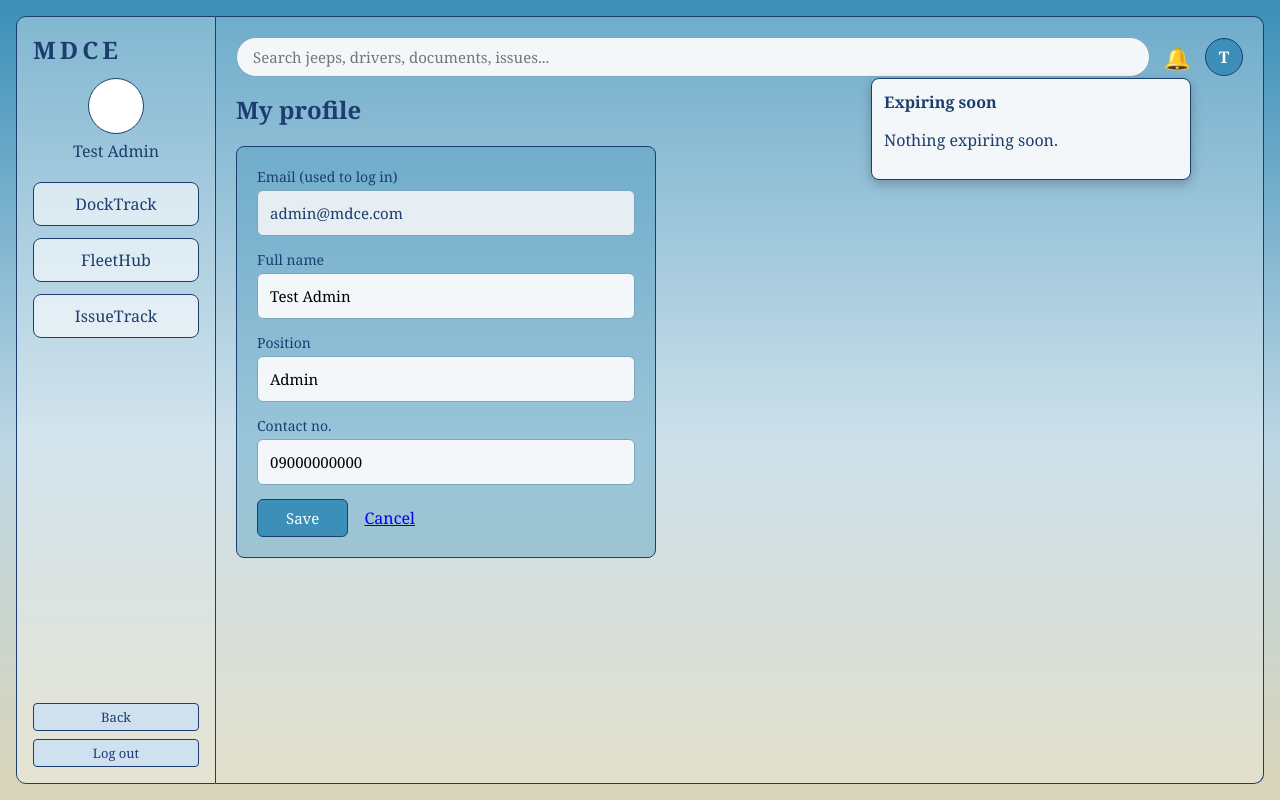
After one commit to vinci404/mdce-finals, a Flask app: page /profile in a window 1280 px wide, after a click that opens the changed part. The commit adds this page. Run offline with Flask 3, Linux system fonts and the light colour scheme; a user stored in the database is signed in; data comes from the database, SQL or seed files in the repository; data that the repository does not hold is empty.

Commit message:
Add top bar: search, notification bell, profile page

```diff
--- a/app.py
+++ b/app.py
@@ -704,5 +704,101 @@ def issues_delete(issue_id):
     db.close()
     return redirect(url_for("issues_list"))
 
+# ---------- TOP BAR: bell, search, profile ----------
+@app.context_processor
+def inject_topbar():
+    """Makes the bell's data available in every page."""
+    if "admin_id" not in session:
+        return {}
+    db = get_db()
+    cur = db.cursor(dictionary=True, buffered=True)
+    items = get_expiring(cur)
+    cur.close()
+    db.close()
+    return {"bell_items": items[:6], "bell_count": len(items)}
+
+@app.route("/search")
+@login_required
+def search():
+    q = (request.args.get("q") or "").strip()
+    results = {"jeeps": [], "drivers": [], "docs": [], "issues": []}
+    if q:
+        like = "%" + q + "%"
+        db = get_db()
+        cur = db.cursor(dictionary=True, buffered=True)
+
+        cur.execute("""
+            SELECT id, jeep_no, plate_no, route FROM jeeps
+            WHERE jeep_no LIKE %s OR plate_no LIKE %s OR route LIKE %s
+            ORDER BY jeep_no LIMIT 20
+        """, (like, like, like))
+        results["jeeps"] = cur.fetchall()
+
+        cur.execute("""
+            SELECT d.id, d.full_name, d.contact_no, d.license_no, j.jeep_no
+            FROM drivers d LEFT JOIN jeeps j ON d.jeep_id = j.id
+            WHERE d.full_name LIKE %s OR d.contact_no LIKE %s
+               OR d.license_no LIKE %s OR d.address LIKE %s
+            ORDER BY d.full_name LIMIT 20
+        """, (like, like, like, like))
+        results["drivers"] = cur.fetchall()
+
+        cur.execute("""
+            SELECT d.id, d.doc_type, d.doc_date, d.expiry_date,
+                   j.jeep_no, j.plate_no, dr.full_name AS driver_name
+            FROM documents d
+            LEFT JOIN jeeps j ON d.jeep_id = j.id
+            LEFT JOIN drivers dr ON d.driver_id = dr.id
+            WHERE d.doc_type LIKE %s OR j.plate_no LIKE %s OR j.jeep_no LIKE %s
+               OR dr.full_name LIKE %s
+            ORDER BY d.doc_date DESC LIMIT 20
+        """, (like, like, like, like))
+        results["docs"] = cur.fetchall()
+
+        cur.execute("""
+            SELECT i.id, i.issue_type, i.issue, i.status, i.date_broken,
+                   j.jeep_no, j.plate_no, dr.full_name AS driver_name
+            FROM issues i
+            JOIN jeeps j ON i.jeep_id = j.id
+            LEFT JOIN drivers dr ON i.driver_id = dr.id
+            WHERE i.issue LIKE %s OR i.shop_place LIKE %s OR i.technician LIKE %s
+               OR i.repair_details LIKE %s OR j.plate_no LIKE %s OR j.jeep_no LIKE %s
+               OR dr.full_name LIKE %s
+            ORDER BY i.date_broken DESC LIMIT 20
+        """, (like,) * 7)
+        results["issues"] = cur.fetchall()
+
+        cur.close()
+        db.close()
+    total = sum(len(v) for v in results.values())
+    return render_template("search.html", q=q, results=results, total=total)
+
+@app.route("/profile", methods=["GET", "POST"])
+@login_required
+def profile():
+    db = get_db()
+    cur = db.cursor(dictionary=True, buffered=True)
+    error = None
+    try:
+        if request.method == "POST":
+            full_name = (request.form.get("full_name") or "").strip()
+            if not full_name:
+                error = "Name can't be empty."
+            else:
+                cur.execute(
+                    "UPDATE admin SET full_name=%s, position=%s, contact_no=%s WHERE id=%s",
+                    (full_name, request.form.get("position") or None,
+                     request.form.get("contact_no") or None, session["admin_id"]))
+                db.commit()
+                session["admin_name"] = full_name
+                flash("Profile saved.")
+                return redirect(url_for("profile"))
+        cur.execute("SELECT * FROM admin WHERE id = %s", (session["admin_id"],))
+        admin = cur.fetchone()
+        return render_template("profile.html", admin=admin, error=error)
+    finally:
+        cur.close()
+        db.close()
+
 if __name__ == "__main__":
     app.run(debug=True)
--- a/static/css/style.css
+++ b/static/css/style.css
@@ -383,3 +383,86 @@ input:disabled {
     border: 1px solid #1c3d6e;
     border-radius: 6px;
 }
+
+.topbar {
+    display: flex;
+    align-items: center;
+    gap: 14px;
+    margin-bottom: 16px;
+}
+
+.search {
+    flex: 1;
+}
+
+.topbar input[type=search] {
+    margin: 0;
+    padding: 9px 16px;
+    border-radius: 20px;
+}
+
+.bell {
+    position: relative;
+}
+
+.bell summary {
+    list-style: none;
+    cursor: pointer;
+    font-size: 22px;
+    position: relative;
+    user-select: none;
+}
+
+.bell summary::-webkit-details-marker {
+    display: none;
+}
+
+.count {
+    position: absolute;
+    top: -6px;
+    right: -10px;
+    background: #b00020;
+    color: #fff;
+    font-size: 11px;
+    font-family: sans-serif;
+    border-radius: 10px;
+    padding: 1px 6px;
+}
+
+.dropdown {
+    position: absolute;
+    right: 0;
+    top: 36px;
+    width: 320px;
+    z-index: 10;
+    background: #f3f7fa;
+    border: 1px solid #1c3d6e;
+    border-radius: 8px;
+    padding: 12px;
+    box-shadow: 0 4px 12px rgba(0, 0, 0, 0.25);
+}
+
+.dropdown ul {
+    margin: 8px 0;
+    padding-left: 18px;
+}
+
+.dropdown li {
+    margin-bottom: 6px;
+    font-size: 14px;
+}
+
+.user-icon {
+    width: 38px;
+    height: 38px;
+    border-radius: 50%;
+    flex-shrink: 0;
+    display: flex;
+    align-items: center;
+    justify-content: center;
+    background: #3b8fb8;
+    color: #fff;
+    text-decoration: none;
+    font-weight: bold;
+    border: 1px solid #1c3d6e;
+}
--- a/templates/base.html
+++ b/templates/base.html
@@ -41,6 +41,54 @@
         </div>
       </aside>
       <main class="content">
+        <div class="topbar">
+          <form action="{{ url_for('search') }}" method="get" class="search">
+            <input
+              type="search"
+              name="q"
+              placeholder="Search jeeps, drivers, documents, issues..."
+              value="{{ request.args.get('q', '') if ep == 'search' else '' }}"
+            />
+          </form>
+
+          <details class="bell">
+            <summary title="Notifications">
+              🔔{% if bell_count %}<span class="count">{{ bell_count }}</span>{%
+              endif %}
+            </summary>
+            <div class="dropdown">
+              <strong>Expiring soon</strong>
+              {% if bell_items %}
+              <ul>
+                {% for e in bell_items %}
+                <li>
+                  {{ e.what }} - {{ e.who }}<br />
+                  {% if e.days_left < 0 %}<span class="expired"
+                    >expired {{ -e.days_left }} day(s) ago</span
+                  >
+                  {% else %}<span class="soon">in {{ e.days_left }} day(s)</span
+                  >{% endif %}
+                </li>
+                {% endfor %}
+              </ul>
+              {% if bell_count > 6 %}
+              <p>+ {{ bell_count - 6 }} more</p>
+              {% endif %}
+              <a href="{{ url_for('docs_list') }}">Open DockTrack</a>
+              {% else %}
+              <p>Nothing expiring soon.</p>
+              {% endif %}
+            </div>
+          </details>
+
+          <a
+            href="{{ url_for('profile') }}"
+            class="user-icon"
+            title="My profile"
+            >{{ session.admin_name[:1]|upper }}</a
+          >
+        </div>
+
         {% with messages = get_flashed_messages() %} {% for m in messages %}
         <p class="flash">{{ m }}</p>
         {% endfor %} {% endwith %} {% block content %}{% endblock %}
--- /dev/null
+++ b/templates/profile.html
@@ -0,0 +1,23 @@
+{% extends "base.html" %} {% block title %}My profile{% endblock %} {% block
+content %}
+<h2 class="page-title">My profile</h2>
+<form method="POST" class="form-card">
+  <label>Email (used to log in)</label>
+  <input type="email" value="{{ admin.email }}" disabled />
+
+  <label>Full name</label>
+  <input type="text" name="full_name" value="{{ admin.full_name }}" required />
+
+  <label>Position</label>
+  <input type="text" name="position" value="{{ admin.position or '' }}" />
+
+  <label>Contact no.</label>
+  <input type="text" name="contact_no" value="{{ admin.contact_no or '' }}" />
+
+  {% if error %}
+  <p class="error">{{ error }}</p>
+  {% endif %}
+  <button type="submit" class="btn">Save</button>
+  <a href="{{ url_for('dashboard') }}">Cancel</a>
+</form>
+{% endblock %}
```
Also changed, not shown: templates/search.html (added, +106 -0 lines).
